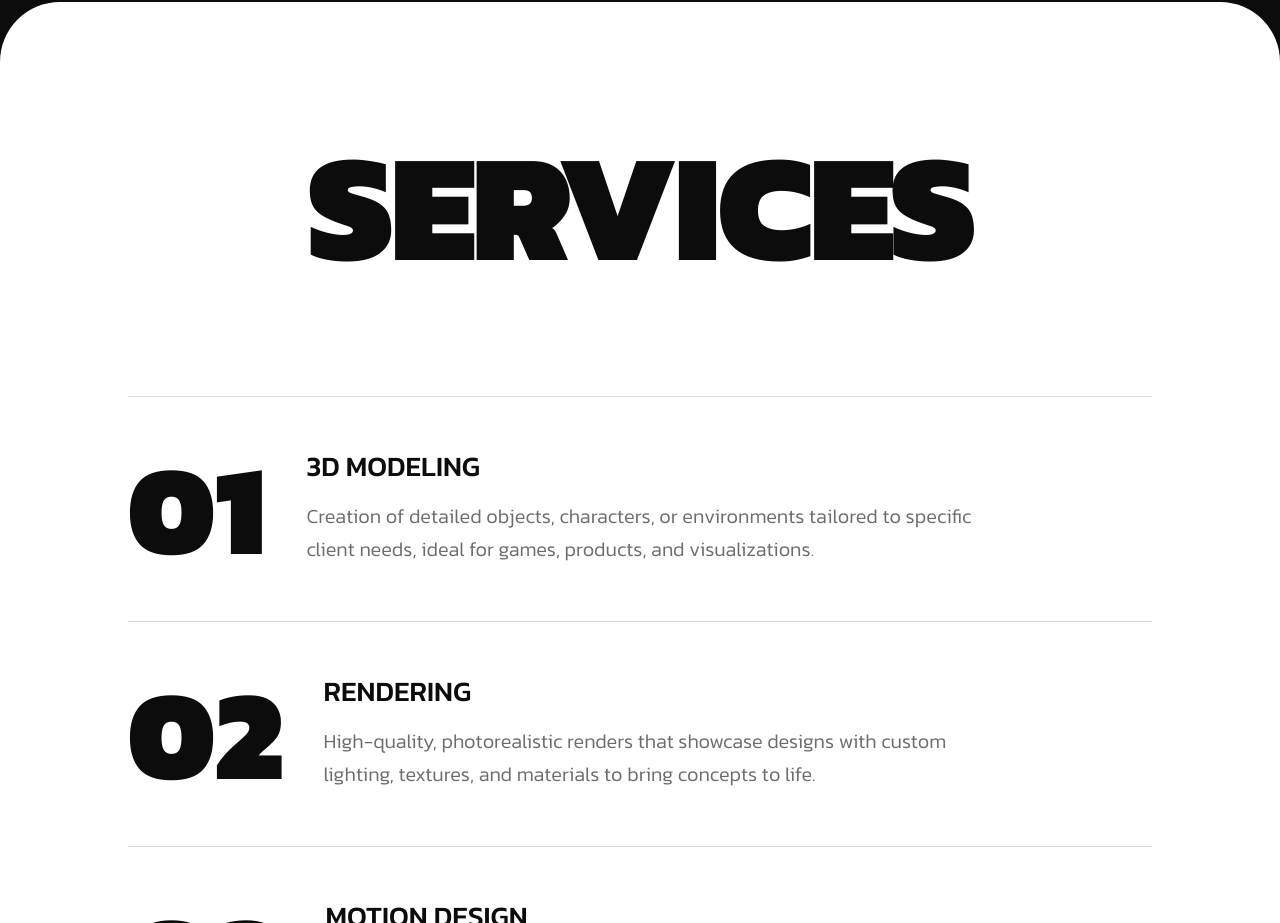
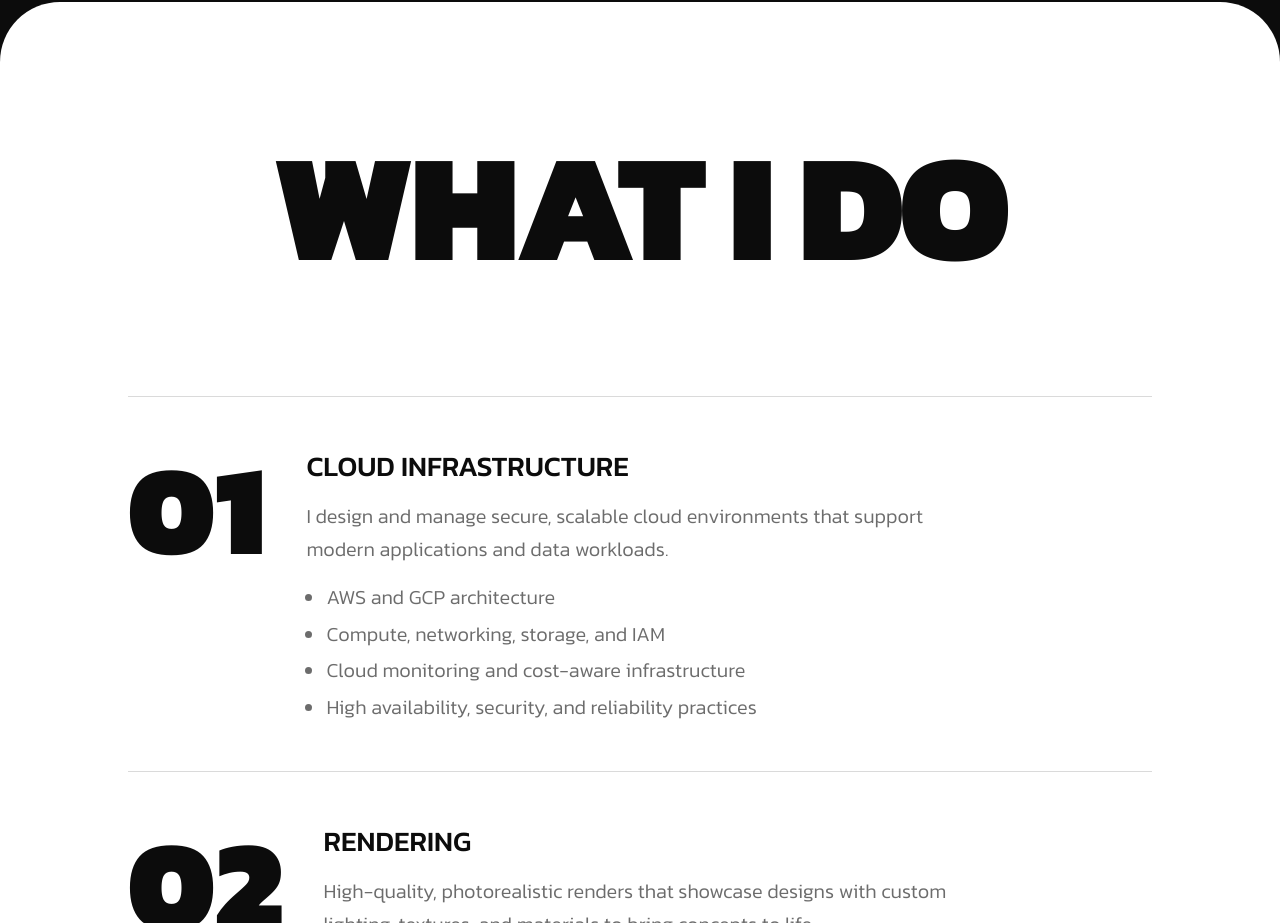
Before and after one commit to UkemeSkywalker/ukeme.us, a React (Vite) app: page / in a window 1280 px wide. Shown: the part 2395-3318 px from the top of the page. Built offline with nearby package versions, Linux system fonts and the light colour scheme.

Commit message:
Support bullet points in service entries
Service items can now carry an optional list of supporting points under
the description, rendered as a bulleted list in the same muted style.

Uses the new field for the cloud infrastructure entry.

```diff
--- a/src/sections/ServicesSection.tsx
+++ b/src/sections/ServicesSection.tsx
@@ -1,11 +1,25 @@
 import FadeIn from '../components/FadeIn';
 
-const SERVICES = [
+type Service = {
+  number: string;
+  name: string;
+  description: string;
+  /** Optional supporting points listed under the description. */
+  bullets?: string[];
+};
+
+const SERVICES: Service[] = [
   {
     number: '01',
-    name: '3D Modeling',
+    name: 'Cloud Infrastructure',
     description:
-      'Creation of detailed objects, characters, or environments tailored to specific client needs, ideal for games, products, and visualizations.',
+      'I design and manage secure, scalable cloud environments that support modern applications and data workloads.',
+    bullets: [
+      'AWS and GCP architecture',
+      'Compute, networking, storage, and IAM',
+      'Cloud monitoring and cost-aware infrastructure',
+      'High availability, security, and reliability practices',
+    ],
   },
   {
     number: '02',
@@ -48,7 +62,7 @@ export default function ServicesSection() {
         className="mb-16 text-center font-black uppercase leading-none tracking-tight text-[#0C0C0C] sm:mb-20 md:mb-28"
         style={{ fontSize: 'clamp(3rem, 12vw, 160px)' }}
       >
-        Services
+        What I Do
       </FadeIn>
 
       <div className="mx-auto max-w-5xl">
@@ -83,6 +97,17 @@ export default function ServicesSection() {
               >
                 {service.description}
               </p>
+
+              {service.bullets && (
+                <ul
+                  className="max-w-2xl list-disc space-y-1 pl-5 font-light leading-relaxed text-[#0C0C0C] opacity-60"
+                  style={{ fontSize: 'clamp(0.85rem, 1.6vw, 1.25rem)' }}
+                >
+                  {service.bullets.map((bullet) => (
+                    <li key={bullet}>{bullet}</li>
+                  ))}
+                </ul>
+              )}
             </div>
           </FadeIn>
         ))}
```
